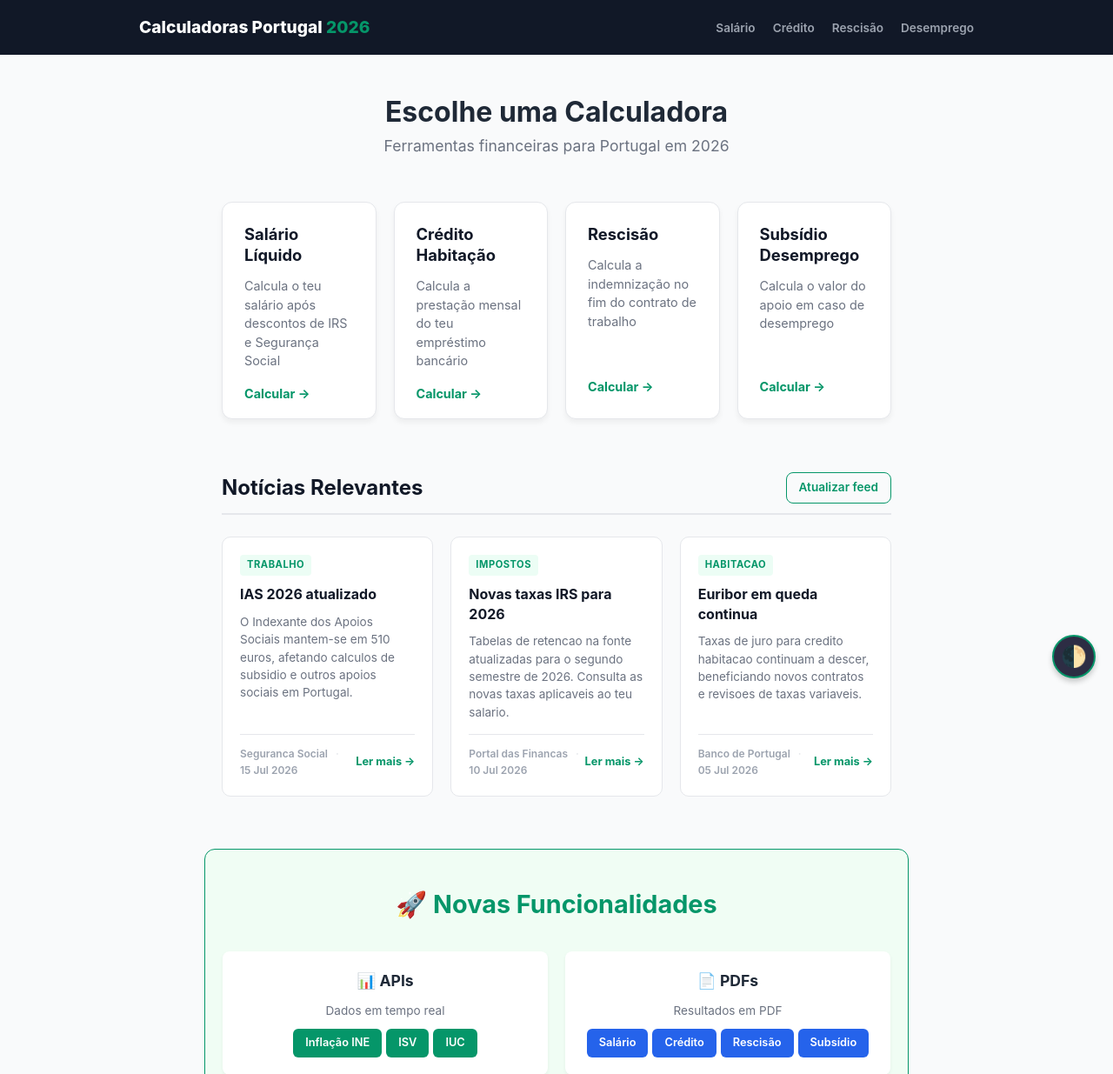
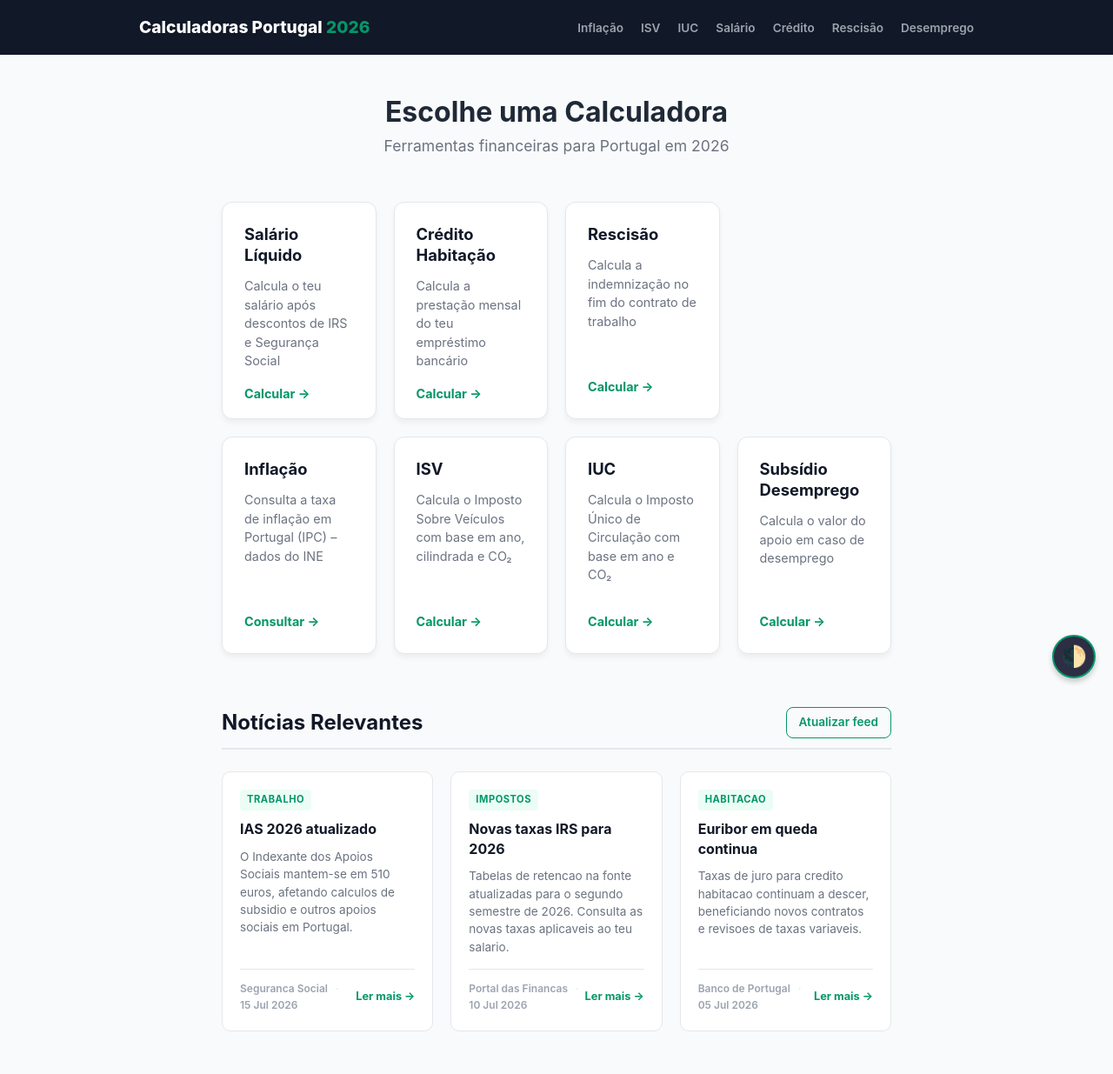
Before and after one commit to ondoreoku/calculadoras-portugal, a Flask app: page / in a window 1280 px wide. Shown: the top 1235 px of the page at 87% size. Run offline with Flask 3, Linux system fonts and the light colour scheme; data that the repository does not hold is empty.

Commit message:
Add: Novas calculadoras INE, ISV, IUC com interface visual

```diff
--- a/app.py
+++ b/app.py
@@ -719,3 +719,97 @@ if __name__ == "__main__":
     print("=" * 60)
     port = int(os.environ.get("PORT", 5000))
     app.run(debug=False, host="0.0.0.0", port=port)
+
+# =============================================================================
+# ROTAS PARA AS NOVAS CALCULADORAS
+# =============================================================================
+
+@app.route("/inflacao", methods=["GET", "POST"])
+@limiter.limit("5 per minute")
+@check_ip_block()
+def inflacao():
+    erro = None
+    resultado = None
+
+    if request.method == "POST":
+        try:
+            # Usar a função get_inflacao() do utils.ine
+            from utils.ine import get_inflacao
+            resultado = get_inflacao()
+            if "erro" in resultado:
+                erro = resultado["erro"]
+                resultado = None
+            log_security_event("CALCULO_INFLACAO", request.remote_addr, "Consulta inflação")
+        except Exception as e:
+            erro = str(e)
+
+    # Se for GET, mostrar apenas a página sem resultados
+    return render_template("inflacao.html", resultado=resultado, erro=erro)
+
+@app.route("/isv", methods=["GET", "POST"])
+@limiter.limit("5 per minute")
+@check_ip_block()
+def isv():
+    erro = None
+    resultado = None
+    ano = 2020
+    cilindrada = 2000
+    co2 = 150
+
+    if request.method == "POST":
+        try:
+            ano = int(request.form.get("ano", 2020))
+            cilindrada = float(request.form.get("cilindrada", 2000))
+            co2 = float(request.form.get("co2", 150))
+
+            # Validar valores
+            if ano < 1990 or ano > 2026:
+                erro = "Ano deve estar entre 1990 e 2026"
+            elif cilindrada <= 0:
+                erro = "Cilindrada deve ser positiva"
+            elif co2 < 0:
+                erro = "CO₂ deve ser positivo"
+
+            if not erro:
+                from utils.carros import calcular_isv
+                resultado = calcular_isv(co2, cilindrada, ano)
+                log_security_event("CALCULO_ISV", request.remote_addr, f"Ano:{ano} CC:{cilindrada} CO2:{co2}")
+        except ValueError:
+            erro = "Valores inválidos. Por favor, insira números."
+        except Exception as e:
+            erro = str(e)
+
+    return render_template("isv.html", resultado=resultado, erro=erro, ano=ano, cilindrada=cilindrada, co2=co2)
+
+@app.route("/iuc", methods=["GET", "POST"])
+@limiter.limit("5 per minute")
+@check_ip_block()
+def iuc():
+    erro = None
+    resultado = None
+    ano = 2020
+    co2 = 150
+
+    if request.method == "POST":
+        try:
+            ano = int(request.form.get("ano", 2020))
+            co2 = float(request.form.get("co2", 150))
+
+            if ano < 1990 or ano > 2026:
+                erro = "Ano deve estar entre 1990 e 2026"
+            elif co2 < 0:
+                erro = "CO₂ deve ser positivo"
+
+            if not erro:
+                from utils.carros import calcular_iuc, calcular_iuc_fallback
+                resultado = calcular_iuc(co2, ano)
+                if "erro" in resultado:
+                    resultado = calcular_iuc_fallback(co2, ano)
+                    resultado["nota"] = resultado.get("nota", "Valor estimado (API externa indisponível)")
+                log_security_event("CALCULO_IUC", request.remote_addr, f"Ano:{ano} CO2:{co2}")
+        except ValueError:
+            erro = "Valores inválidos. Por favor, insira números."
+        except Exception as e:
+            erro = str(e)
+
+    return render_template("iuc.html", resultado=resultado, erro=erro, ano=ano, co2=co2)
--- a/templates/base.html
+++ b/templates/base.html
@@ -12,6 +12,9 @@
         <nav>
             <h1><a href="/">Calculadoras Portugal <span>2026</span></a></h1>
             <ul>
+                <li><a href="/inflacao">Inflação</a></li>
+                <li><a href="/isv">ISV</a></li>
+                <li><a href="/iuc">IUC</a></li>
                 <li><a href="/salario">Salário</a></li>
                 <li><a href="/credito">Crédito</a></li>
                 <li><a href="/rescisao">Rescisão</a></li>
--- a/templates/home.html
+++ b/templates/home.html
@@ -43,6 +43,27 @@
                 </div>
             </a>
             <a href="/subsidio" class="card-link">
+            <a href="/inflacao" class="card-link">
+                <div class="card">
+                    <h2>Inflação</h2>
+                    <p>Consulta a taxa de inflação em Portugal (IPC) – dados do INE</p>
+                    <span class="card-acao">Consultar &rarr;</span>
+                </div>
+            </a>
+            <a href="/isv" class="card-link">
+                <div class="card">
+                    <h2>ISV</h2>
+                    <p>Calcula o Imposto Sobre Veículos com base em ano, cilindrada e CO₂</p>
+                    <span class="card-acao">Calcular &rarr;</span>
+                </div>
+            </a>
+            <a href="/iuc" class="card-link">
+                <div class="card">
+                    <h2>IUC</h2>
+                    <p>Calcula o Imposto Único de Circulação com base em ano e CO₂</p>
+                    <span class="card-acao">Calcular &rarr;</span>
+                </div>
+            </a>
                 <div class="card">
                     <h2>Subsídio Desemprego</h2>
                     <p>Calcula o valor do apoio em caso de desemprego</p>
```
Also changed, not shown: templates/inflacao.html (added, +55 -0 lines), templates/isv.html (added, +71 -0 lines), templates/iuc.html (added, +66 -0 lines).
